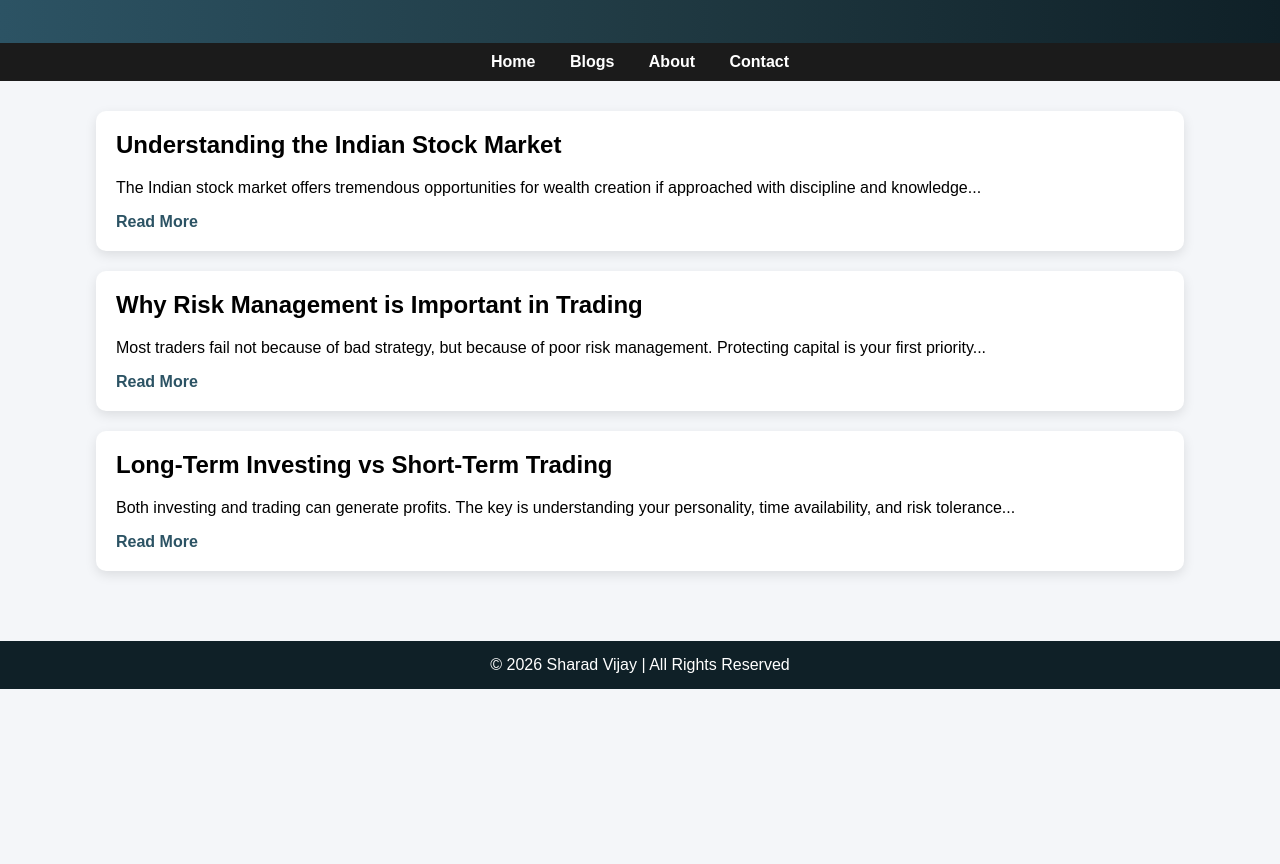
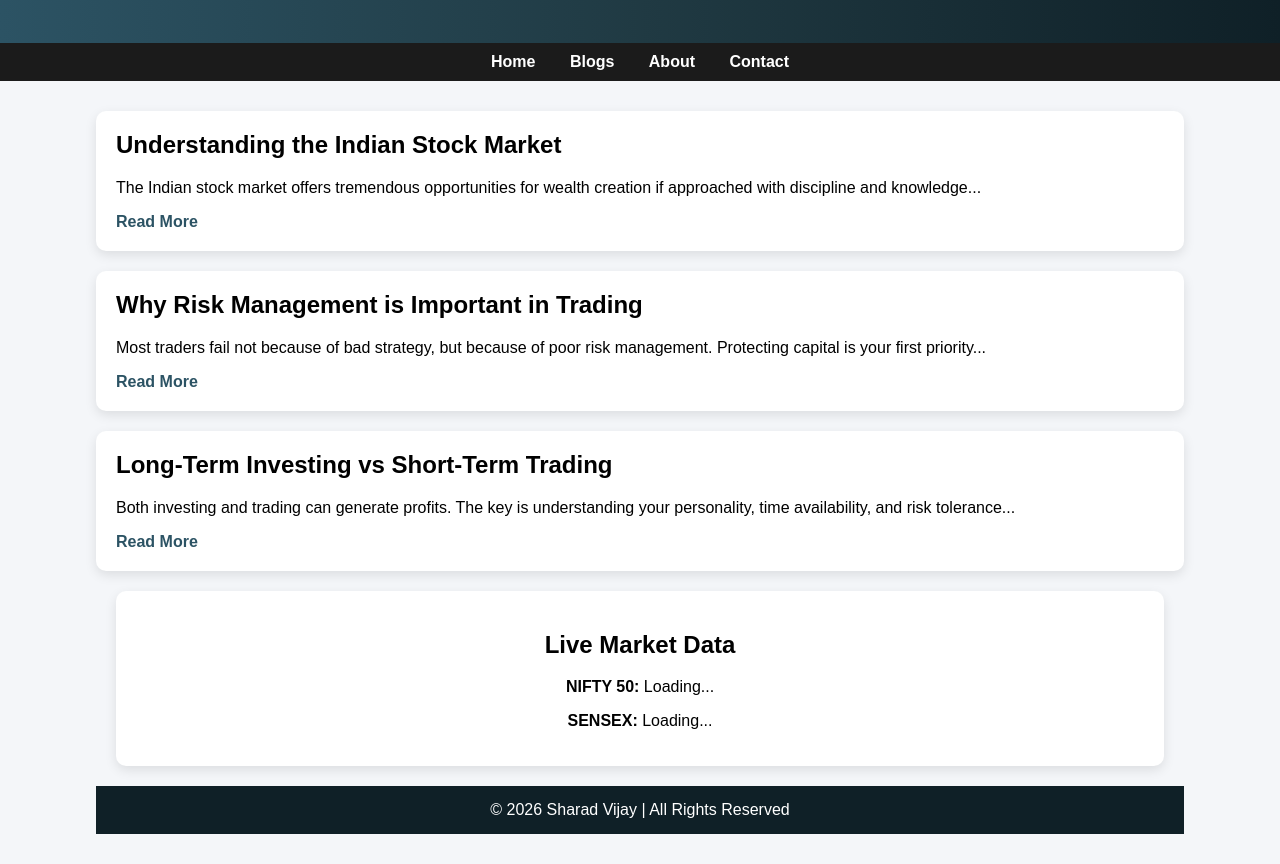
Before and after one commit to Sharad1986/SV-Blog, a plain HTML site: page index.html in a window 1280 px wide. Shown: the part 131-995 px from the top of the page. Before the commit the page ends 820 px from the top, so only its background shows below. Drawn offline with Linux system fonts and the light colour scheme.

Commit message:
Update index.html

```diff
--- a/index.html
+++ b/index.html
@@ -96,6 +96,10 @@
         <span class="read-more">Read More</span>
     </div>
 
+<div style="background:white;padding:20px;margin:20px;border-radius:10px;text-align:center;box-shadow:0 4px 12px rgba(0,0,0,0.1);">
+    <h2>Live Market Data</h2>
+    <p><strong>NIFTY 50:</strong> <span id="nifty">Loading...</span></p>
+    <p><strong>SENSEX:</strong> <span id="sensex">Loading...</span></p>
 </div>
 
 <footer>
```
